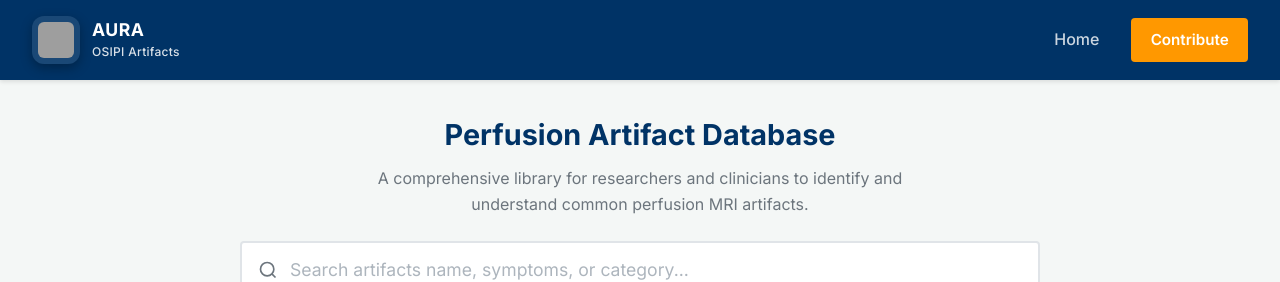
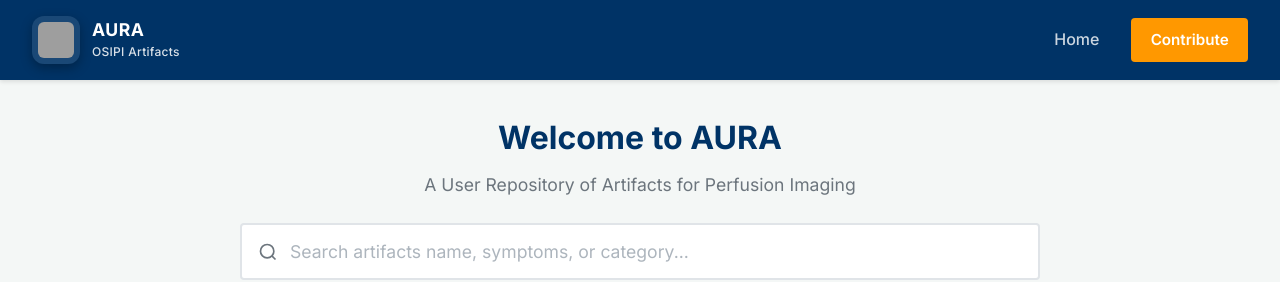
Before and after one commit to md61421/aura-platform, a React app in the folder frontend/: page / in a window 1280 px wide. Shown: the top 282 px of the page. Built offline with nearby package versions, Linux system fonts and the light colour scheme; grey boxes are pictures that could not be loaded; the HTML template or start-up script is replaced by a standard one.

Commit message:
Update welcome message to 'Welcome to AURA, A User Repository of Artifacts for Perfusion Imaging'

```diff
--- a/frontend/src/pages/Home.jsx
+++ b/frontend/src/pages/Home.jsx
@@ -27,9 +27,9 @@ function Home() {
   return (
     <div className="home-page animate-fade-in">
       <section className="hero-section" style={{textAlign: 'center', marginBottom: '1.5rem'}}>
-        <h1 style={{fontSize: '1.8rem', marginBottom: '0.5rem'}}>Perfusion Artifact Database</h1>
-        <p style={{fontSize: '1rem', color: 'var(--text-muted)', maxWidth: '600px', margin: '0 auto'}}>
-          A comprehensive library for researchers and clinicians to identify and understand common perfusion MRI artifacts.
+        <h1 style={{fontSize: '2rem', marginBottom: '0.5rem'}}>Welcome to AURA</h1>
+        <p style={{fontSize: '1.1rem', color: 'var(--text-muted)', maxWidth: '600px', margin: '0 auto'}}>
+          A User Repository of Artifacts for Perfusion Imaging
         </p>
       </section>
 
```
